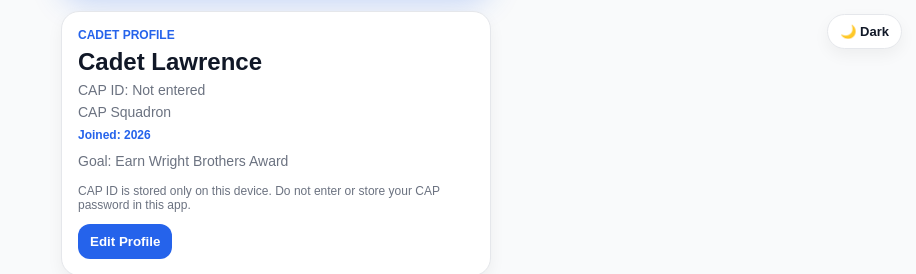
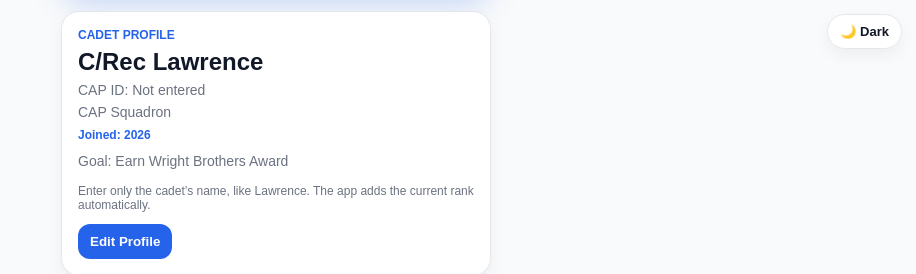
Before and after one commit to JLawrence36/C.A.P-Cadet-Hub, a React (Vite) app: page / in a window 1280 px wide. Both pictures are taken after a click on the button "⭐ View Ranks". Shown: the part 261-535 px from the top of the page, without its empty margins (364-1280 px from the left). Built offline with nearby package versions, Linux system fonts and the light colour scheme.

Commit message:
Update App.jsx

```diff
--- a/src/App.jsx
+++ b/src/App.jsx
@@ -107,7 +107,7 @@ const DEFAULT_FLIGHTS = [
 ];
 
 const DEFAULT_PROFILE = {
-  name: "Cadet Lawrence",
+  name: "Lawrence",
   capId: "",
   squadron: "CAP Squadron",
   joined: "2026",
@@ -143,6 +143,28 @@ function formatDate(value) {
   });
 }
 
+function getCurrentCadetRank(completedIds) {
+  if (!completedIds || completedIds.length === 0) {
+    return { rank: "Cadet Recruit", abbr: "C/Rec" };
+  }
+
+  const highestCompletedId = Math.max(...completedIds);
+  const achievement = ACHIEVEMENTS.find((a) => a.id === highestCompletedId);
+
+  return achievement
+    ? { rank: achievement.rank, abbr: achievement.abbr }
+    : { rank: "Cadet Recruit", abbr: "C/Rec" };
+}
+
+function formatCadetDisplayName(name, currentCadetRank) {
+  const cleanedName = String(name || "Cadet")
+    .replace(/^cadet\s+/i, "")
+    .replace(/^c\/[a-z0-9]+\s+/i, "")
+    .trim();
+
+  return `${currentCadetRank.abbr} ${cleanedName || "Cadet"}`;
+}
+
 export default function App() {
   const [activeTab, setActiveTab] = useState("dashboard");
   const [selected, setSelected] = useState(null);
@@ -165,6 +187,7 @@ export default function App() {
   const progress = Math.round((completedCount / ACHIEVEMENTS.length) * 100);
   const isDark = theme === "dark";
   const currentAchievement = ACHIEVEMENTS.find((a) => !validCompletedIds.includes(a.id)) || ACHIEVEMENTS[ACHIEVEMENTS.length - 1];
+  const currentCadetRank = getCurrentCadetRank(validCompletedIds);
 
   function toggleCompleted(id) {
     setCompletedIds((prev) => prev.includes(id) ? prev.filter((x) => x !== id) : [...prev, id]);
@@ -215,6 +238,7 @@ export default function App() {
             {activeTab === "dashboard" && (
               <DashboardTab
                 profile={profile}
+                currentCadetRank={currentCadetRank}
                 progress={progress}
                 currentAchievement={currentAchievement}
                 completedCount={completedCount}
@@ -227,6 +251,7 @@ export default function App() {
             {activeTab === "rank" && (
               <RankTab
                 profile={profile}
+                currentCadetRank={currentCadetRank}
                 setProfile={setProfile}
                 onSelect={setSelected}
                 completedIds={validCompletedIds}
@@ -266,7 +291,7 @@ export default function App() {
   );
 }
 
-function DashboardTab({ profile, progress, currentAchievement, completedCount, events, flights, setActiveTab }) {
+function DashboardTab({ profile, currentCadetRank, progress, currentAchievement, completedCount, events, flights, setActiveTab }) {
   const sortedEvents = [...events].sort((a, b) => String(a.date).localeCompare(String(b.date)));
   const nextEvent = sortedEvents[0];
   const totalHours = flights.reduce((sum, f) => sum + (parseFloat(f.duration) || 0), 0).toFixed(1);
@@ -292,7 +317,7 @@ function DashboardTab({ profile, progress, currentAchievement, completedCount, e
 
       <div style={dashboardProfileCard}>
         <p style={smallLabel}>Cadet</p>
-        <h2 style={profileName}>{profile.name}</h2>
+        <h2 style={profileName}>{formatCadetDisplayName(profile.name, currentCadetRank)}</h2>
         {profile.capId ? <p style={phaseText}>CAP ID: {profile.capId}</p> : <p style={cardText}>CAP ID: Not entered</p>}
         <p style={cardText}>{profile.squadron}</p>
         <p style={goalText}>Goal: {profile.goal}</p>
@@ -349,7 +374,7 @@ function DashboardTab({ profile, progress, currentAchievement, completedCount, e
   );
 }
 
-function RankTab({ profile, setProfile, onSelect, completedIds, toggleCompleted, progress, currentAchievement, completedCount }) {
+function RankTab({ profile, currentCadetRank, setProfile, onSelect, completedIds, toggleCompleted, progress, currentAchievement, completedCount }) {
   const [editing, setEditing] = useState(false);
   const [form, setForm] = useState(profile);
 
@@ -381,20 +406,20 @@ function RankTab({ profile, setProfile, onSelect, completedIds, toggleCompleted,
         {!editing ? (
           <>
             <p style={smallLabel}>Cadet Profile</p>
-            <h2 style={profileName}>{profile.name}</h2>
+            <h2 style={profileName}>{formatCadetDisplayName(profile.name, currentCadetRank)}</h2>
             {profile.capId ? <p style={phaseText}>CAP ID: {profile.capId}</p> : <p style={cardText}>CAP ID: Not entered</p>}
             <p style={cardText}>{profile.squadron}</p>
             <p style={phaseText}>Joined: {profile.joined}</p>
             <p style={goalText}>Goal: {profile.goal}</p>
             <p style={{ ...cardText, marginTop: "12px", fontSize: "12px" }}>
-              CAP ID is stored only on this device. Do not enter or store your CAP password in this app.
+              Enter only the cadet’s name, like Lawrence. The app adds the current rank automatically.
             </p>
             <button style={smallActionButton} onClick={() => { setForm(profile); setEditing(true); }}>Edit Profile</button>
           </>
         ) : (
           <>
             <p style={smallLabel}>Edit Profile</p>
-            <input style={input} value={form.name} onChange={(e) => setForm({ ...form, name: e.target.value })} placeholder="Cadet name" />
+            <input style={input} value={form.name} onChange={(e) => setForm({ ...form, name: e.target.value })} placeholder="Last name only, example: Lawrence" />
             <input style={input} value={form.capId || ""} onChange={(e) => setForm({ ...form, capId: e.target.value })} placeholder="CAP ID only — never password" />
             <input style={input} value={form.squadron} onChange={(e) => setForm({ ...form, squadron: e.target.value })} placeholder="Squadron" />
             <input style={input} value={form.joined} onChange={(e) => setForm({ ...form, joined: e.target.value })} placeholder="Joined" />
```
